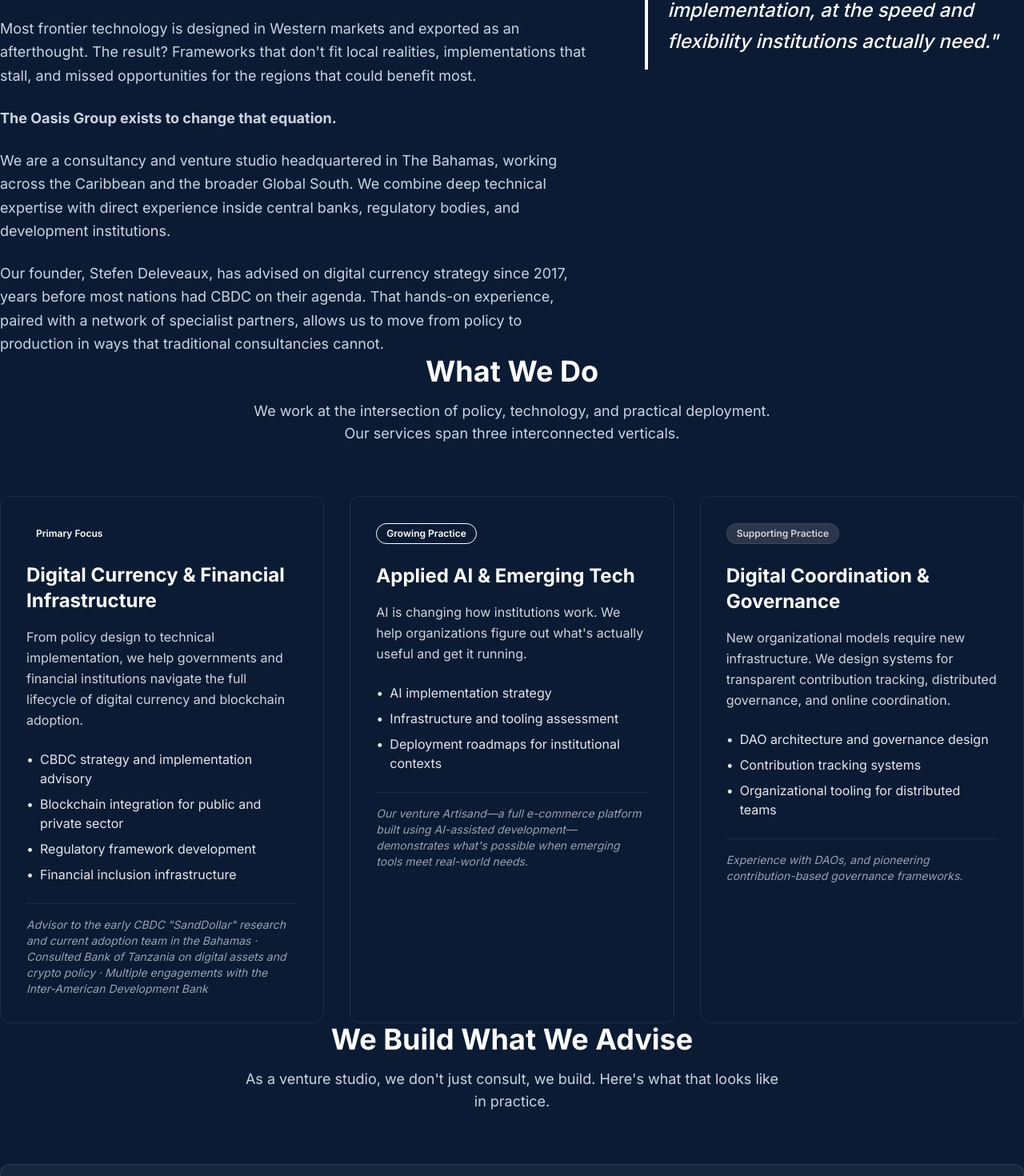
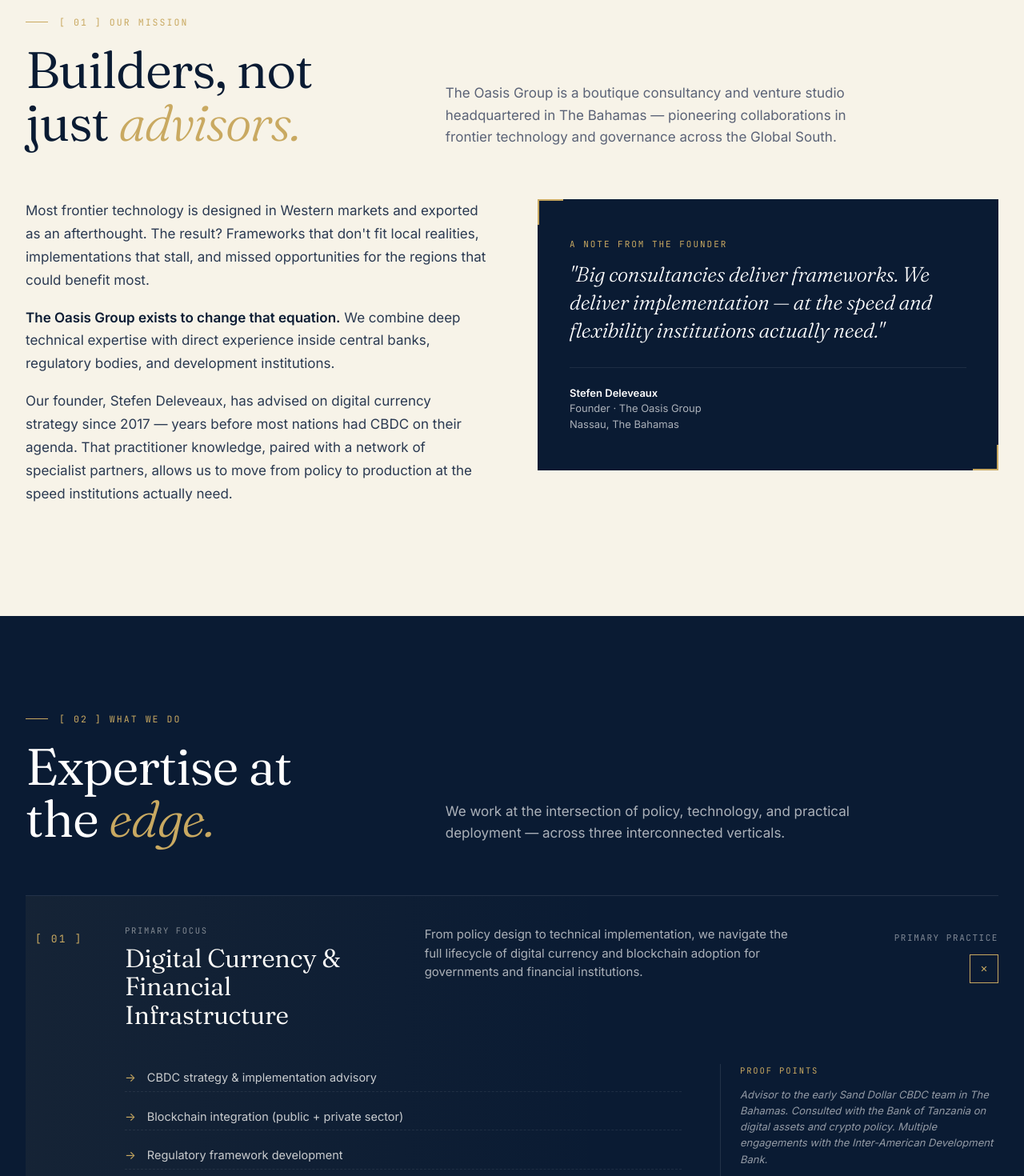
Before and after one commit to stefdelev/Oasis-Group-Site, a React (Vite) app: page / in a window 1280 px wide. Shown: the part 1066-2536 px from the top of the page at 80% size. Built offline with nearby package versions, Linux system fonts and the light colour scheme.

Commit message:
feat(redesign): rewrite About; rename Services to Practice as accordion

```diff
--- a/src/App.tsx
+++ b/src/App.tsx
@@ -1,7 +1,7 @@
 import Navigation from './components/Navigation';
 import Hero from './components/Hero';
 import About from './components/About';
-import Services from './components/Services';
+import Practice from './components/Practice';
 import Work from './components/Work';
 import Press from './components/Press';
 import Contact from './components/Contact';
@@ -14,7 +14,7 @@
       <main>
         <Hero />
         <About />
-        <Services />
+        <Practice />
         <Work />
         <Press />
         <Contact />
--- a/src/components/About.tsx
+++ b/src/components/About.tsx
@@ -1,49 +1,59 @@
+import Reveal from './Reveal';
+
 export default function About() {
   return (
-    <section id="about" className="section-dark">
-      <div className="container-main">
-        <div className="grid lg:grid-cols-5 gap-12 lg:gap-16 items-start">
-          {/* Main Content */}
-          <div className="lg:col-span-3">
-            <h2 className="text-3xl md:text-4xl font-bold text-oasisLight mb-8 leading-tight">
-              The Global South Deserves Builders, Not Just Advisors
+    <section id="about" className="section section-light">
+      <div className="shell">
+        <Reveal className="section-head">
+          <div>
+            <div className="section-tag">[ 01 ] Our Mission</div>
+            <h2 className="section-title">
+              Builders, not<br />
+              just <em>advisors.</em>
             </h2>
+          </div>
+          <p className="section-lead">
+            The Oasis Group is a boutique consultancy and venture studio
+            headquartered in The Bahamas — pioneering collaborations in frontier
+            technology and governance across the Global South.
+          </p>
+        </Reveal>
 
-            <div className="space-y-6 text-slate-300 text-lg leading-relaxed">
-              <p>
-                Most frontier technology is designed in Western markets and exported as an afterthought.
-                The result? Frameworks that don't fit local realities, implementations that stall, and
-                missed opportunities for the regions that could benefit most.
-              </p>
+        <div className="about-grid">
+          <Reveal className="about-copy">
+            <p>
+              Most frontier technology is designed in Western markets and exported
+              as an afterthought. The result? Frameworks that don't fit local
+              realities, implementations that stall, and missed opportunities for
+              the regions that could benefit most.
+            </p>
+            <p>
+              <strong>The Oasis Group exists to change that equation.</strong> We
+              combine deep technical expertise with direct experience inside central
+              banks, regulatory bodies, and development institutions.
+            </p>
+            <p>
+              Our founder, Stefen Deleveaux, has advised on digital currency
+              strategy since 2017 — years before most nations had CBDC on their
+              agenda. That practitioner knowledge, paired with a network of
+              specialist partners, allows us to move from policy to production at
+              the speed institutions actually need.
+            </p>
+          </Reveal>
 
-              <p>
-                <strong className="text-oasisLight">The Oasis Group exists to change that equation.</strong>
-              </p>
-
-              <p>
-                We are a consultancy and venture studio headquartered in The Bahamas, working across
-                the Caribbean and the broader Global South. We combine deep technical expertise with
-                direct experience inside central banks, regulatory bodies, and development institutions.
-              </p>
-
-              <p>
-                Our founder, Stefen Deleveaux, has advised on digital currency strategy since 2017, years
-                before most nations had CBDC on their agenda. That hands-on experience, paired with
-                a network of specialist partners, allows us to move from policy to production in ways
-                that traditional consultancies cannot.
-              </p>
+          <Reveal delay={140} className="about-side">
+            <div className="pull-tag">A note from the founder</div>
+            <p className="pull">
+              "Big consultancies deliver frameworks. We deliver implementation —
+              at the speed and flexibility institutions actually need."
+            </p>
+            <hr />
+            <div className="signoff">
+              <strong>Stefen Deleveaux</strong><br />
+              Founder · The Oasis Group<br />
+              Nassau, The Bahamas
             </div>
-          </div>
-
-          {/* Pull Quote */}
-          <div className="lg:col-span-2">
-            <blockquote className="border-l-4 border-oasisAction pl-6 py-4 bg-oasisAction/10 rounded-r-lg">
-              <p className="text-xl md:text-2xl font-medium text-oasisLight italic leading-relaxed">
-                "Big consultancies deliver frameworks. We deliver implementation, at the speed and
-                flexibility institutions actually need."
-              </p>
-            </blockquote>
-          </div>
+          </Reveal>
         </div>
       </div>
     </section>
--- /dev/null
+++ b/src/components/Practice.tsx
@@ -0,0 +1,124 @@
+import { useState } from 'react';
+import Reveal from './Reveal';
+
+type PracticeArea = {
+  num: string;
+  tag: string;
+  title: string;
+  desc: string;
+  meta: string;
+  capabilities: string[];
+  proof: string;
+};
+
+const PRACTICE_AREAS: PracticeArea[] = [
+  {
+    num: '01',
+    tag: 'Primary Focus',
+    title: 'Digital Currency & Financial Infrastructure',
+    desc: 'From policy design to technical implementation, we navigate the full lifecycle of digital currency and blockchain adoption for governments and financial institutions.',
+    meta: 'Primary practice',
+    capabilities: [
+      'CBDC strategy & implementation advisory',
+      'Blockchain integration (public + private sector)',
+      'Regulatory framework development',
+      'Financial inclusion infrastructure',
+      'Cross-border payment systems',
+    ],
+    proof:
+      'Advisor to the early Sand Dollar CBDC team in The Bahamas. Consulted with the Bank of Tanzania on digital assets and crypto policy. Multiple engagements with the Inter-American Development Bank.',
+  },
+  {
+    num: '02',
+    tag: 'Growing Practice',
+    title: 'Applied AI & Emerging Tech',
+    desc: "AI is reshaping how institutions operate. We help organizations move beyond the hype to practical, deployable solutions that respect local context.",
+    meta: 'Growing practice',
+    capabilities: [
+      'AI implementation strategy',
+      'Infrastructure & tooling assessment',
+      'Deployment roadmaps for institutional contexts',
+      'AI-assisted product development',
+    ],
+    proof:
+      'Our venture Artisand — a full e-commerce platform built with AI-assisted development — demonstrates what is possible when emerging tools meet real-world institutional needs.',
+  },
+  {
+    num: '03',
+    tag: 'Supporting Practice',
+    title: 'Digital Coordination & Governance',
+    desc: 'New organizational models require new infrastructure. We design systems for transparent contribution tracking, distributed governance, and digital-native coordination.',
+    meta: 'Supporting practice',
+    capabilities: [
+      'DAO architecture & governance design',
+      'Contribution tracking systems',
+      'Tooling for distributed teams',
+      'Public-private coordination frameworks',
+    ],
+    proof:
+      'Experience with Govrn, The DAOist, and pioneering contribution-based governance frameworks for institutions and ecosystems.',
+  },
+];
+
+export default function Practice() {
+  const [open, setOpen] = useState<number>(0);
+  const toggle = (i: number) => setOpen(open === i ? -1 : i);
+
+  return (
+    <section id="practice" className="section section-dark">
+      <div className="shell">
+        <Reveal className="section-head">
+          <div>
+            <div className="section-tag">[ 02 ] What we do</div>
+            <h2 className="section-title">
+              Expertise at<br />
+              the <em>edge.</em>
+            </h2>
+          </div>
+          <p className="section-lead">
+            We work at the intersection of policy, technology, and practical
+            deployment — across three interconnected verticals.
+          </p>
+        </Reveal>
+
+        <Reveal className="practice-list">
+          {PRACTICE_AREAS.map((p, i) => (
+            <button
+              key={p.num}
+              type="button"
+              className={`practice-row ${open === i ? 'open' : ''}`}
+              onClick={() => toggle(i)}
+              aria-expanded={open === i}
+            >
+              <div className="practice-num">[ {p.num} ]</div>
+              <div className="practice-title-wrap">
+                <span className="practice-tag">{p.tag}</span>
+                <div className="practice-title">{p.title}</div>
+              </div>
+              <div className="practice-desc">{p.desc}</div>
+              <div className="practice-meta">
+                <span>{p.meta}</span>
+                <span className="practice-toggle" aria-hidden>
+                  <svg width="14" height="14" viewBox="0 0 24 24" fill="none" stroke="currentColor" strokeWidth="2">
+                    <path d="M12 5v14M5 12h14" />
+                  </svg>
+                </span>
+              </div>
+              <div className="practice-detail">
+                <ul className="practice-cap-list">
+                  {p.capabilities.map((c, j) => (
+                    <li key={j}>{c}</li>
+                  ))}
+                </ul>
+                <div className="practice-proof">
+                  <span className="label">Proof points</span>
+                  {p.proof}
+                </div>
+              </div>
+            </button>
+          ))}
+        </Reveal>
+      </div>
+    </section>
+  );
+}
--- a/src/components/Services.tsx
+++ /dev/null
@@ -1,71 +0,0 @@
-import ServiceCard from './ServiceCard';
-
-const services = [
-  {
-    tag: 'Primary Focus',
-    tagType: 'primary' as const,
-    title: 'Digital Currency & Financial Infrastructure',
-    description:
-      'From policy design to technical implementation, we help governments and financial institutions navigate the full lifecycle of digital currency and blockchain adoption.',
-    capabilities: [
-      'CBDC strategy and implementation advisory',
-      'Blockchain integration for public and private sector',
-      'Regulatory framework development',
-      'Financial inclusion infrastructure',
-    ],
-    proofPoints:
-      'Advisor to the early CBDC "SandDollar" research and current adoption team in the Bahamas · Consulted Bank of Tanzania on digital assets and crypto policy · Multiple engagements with the Inter-American Development Bank',
-  },
-  {
-    tag: 'Growing Practice',
-    tagType: 'growing' as const,
-    title: 'Applied AI & Emerging Tech',
-    description:
-      "AI is changing how institutions work. We help organizations figure out what's actually useful and get it running.",
-    capabilities: [
-      'AI implementation strategy',
-      'Infrastructure and tooling assessment',
-      'Deployment roadmaps for institutional contexts',
-    ],
-    proofPoints:
-      "Our venture Artisand—a full e-commerce platform built using AI-assisted development—demonstrates what's possible when emerging tools meet real-world needs.",
-  },
-  {
-    tag: 'Supporting Practice',
-    tagType: 'supporting' as const,
-    title: 'Digital Coordination & Governance',
-    description:
-      'New organizational models require new infrastructure. We design systems for transparent contribution tracking, distributed governance, and online coordination.',
-    capabilities: [
-      'DAO architecture and governance design',
-      'Contribution tracking systems',
-      'Organizational tooling for distributed teams',
-    ],
-    proofPoints:
-      'Experience with DAOs, and pioneering contribution-based governance frameworks.',
-  },
-];
-
-export default function Services() {
-  return (
-    <section id="services" className="section-dark">
-      <div className="container-main">
-        {/* Header */}
-        <div className="text-center mb-16">
-          <h2 className="text-3xl md:text-4xl font-bold text-oasisLight mb-4">What We Do</h2>
-          <p className="text-slate-300 text-lg max-w-2xl mx-auto">
-            We work at the intersection of policy, technology, and practical deployment. Our
-            services span three interconnected verticals.
-          </p>
-        </div>
-
-        {/* Service Cards */}
-        <div className="grid md:grid-cols-2 lg:grid-cols-3 gap-8">
-          {services.map((service, index) => (
-            <ServiceCard key={index} {...service} />
-          ))}
-        </div>
-      </div>
-    </section>
-  );
-}
```
